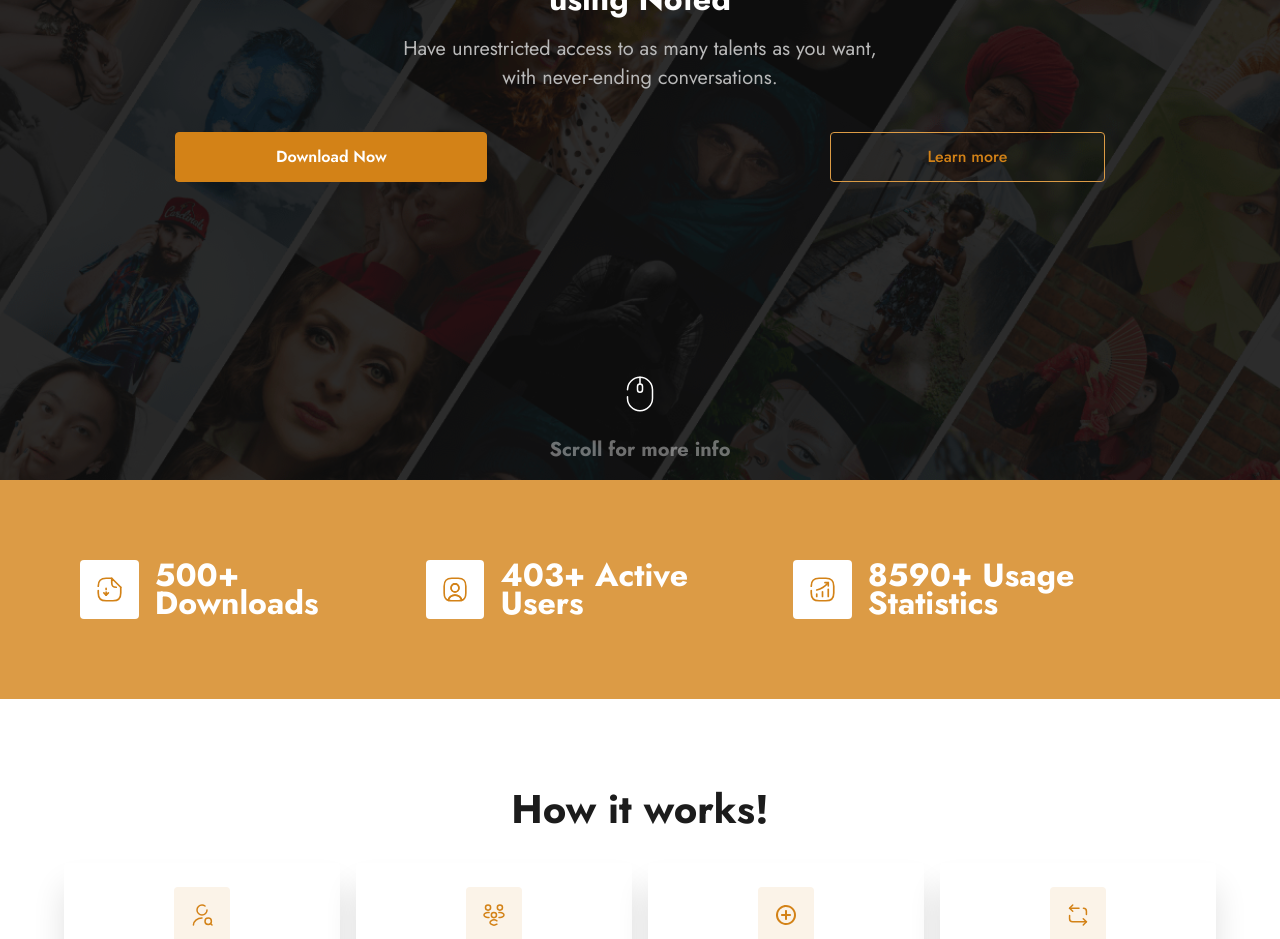
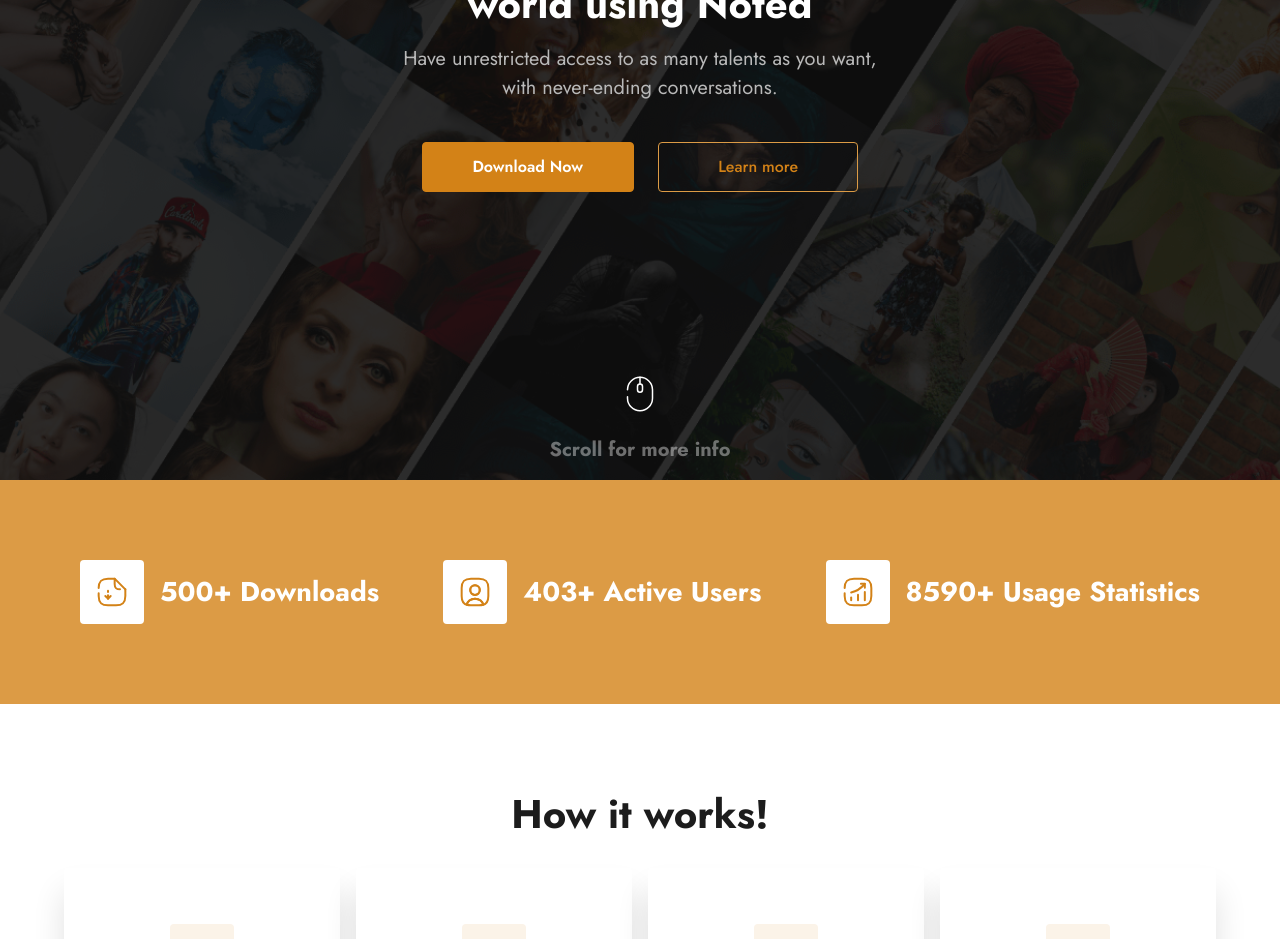
Before and after one commit to DigeetalHub/Noted-web, a Next.js app: page / in a window 1280 px wide. Shown: the part 320-1259 px from the top of the page. Built offline with nearby package versions, Linux system fonts and the light colour scheme.

Commit message:
[CHORE] Responsiveness for small laptops done

```diff
--- a/components/Footer.js
+++ b/components/Footer.js
@@ -11,8 +11,8 @@ const Footer = () => {
 
 	return (
 		<footer className="py-6 px-4 bg-brandPrimary900 mt-[3rem] fold:mt-[5.5rem] md:pt-[5.5rem]">
-			<div className="flex flex-col flex-wrap gap-[1.7rem] fold:gap-[2.5rem] text-center text-white dualFold:flex-row dualFold:justify-between dualFold:text-left dualFold:w-[90%] dualFold:mx-auto dualFold:gap-y-[4rem]">
-				<div className="flex flex-col dualFold:w-[33%] gap-[0.625rem] fold:gap-4">
+			<div className="flex flex-col flex-wrap gap-[1.7rem] fold:gap-[2.5rem] text-center text-white dualFold:flex-row dualFold:justify-between dualFold:text-left dualFold:w-[90%] dualFold:mx-auto dualFold:gap-y-[4rem] lg:w-[80%]">
+				<div className="flex flex-col dualFold:w-[33%] xl:w-[24%] gap-[0.625rem] fold:gap-4">
 					<Image src={Logo} alt="Website logo in the Footer" className="mx-auto dualFold:m-0 w-[57px] fold:w-[76px]" />
 					<p className="font-semibold text-[0.65rem] fold:text-[0.875rem] s22:text-base px-2 fold:px-4 dualFold:p-0 dualFold:font-normal">
 						Discover hidden talents around the world using Noted
--- a/components/IconText.js
+++ b/components/IconText.js
@@ -5,7 +5,7 @@ const IconText = ({ src, alt, text, className, textClassName, imgClassName, imgC
 	return (
 		<div className={`${className} flex flex-col`}>
 			<div className={`${imgClassName} p-[5px] fold:p-2 rounded w-[fit-content] mx-auto md:p-3 lg:p-4`}>
-					<Image src={src} alt={alt} className={`w-3 fold:w-auto 4k:w-[50px] aspect-square ${imgClass}`} />
+					<Image src={src} alt={alt} className={`w-3 fold:w-auto lg:w-[32px] 4k:w-[50px] aspect-square ${imgClass}`} />
 			</div>
 			<p className={textClassName}>{text}</p>
 		</div>
--- a/pages/index.js
+++ b/pages/index.js
@@ -51,7 +51,7 @@ export default function Home() {
 			<main className="snap-y scroll-pt-[2rem]" onScroll={scrollNav}>
 				<section className="bg-heroImg bg-no-repeat bg-cover bg-center h-auto fold:h-[84.5vh] s22:h-[82.5vh] i11Pro:h-[82vh] i13:h-[82.5vh] XR:h-[75vh] i14Max:h-[76vh] dualFold:h-[100vh] md:h-screen relative">
 					<div className="h-full pt-[2.9rem] fold:pt-0 bg-overlay flex flex-col items-center justify-end pb-[2.5rem] px-2 fold:px-4 md:justify-center">
-						<div className="flex flex-col gap-4 text-center mb-4 fold:mb-8 md:mb-10 dualFold:w-[60%] md:w-[79%] lg:w-[70%] xl:w-[55%]">
+						<div className="flex flex-col gap-4 text-center mb-4 fold:mb-8 md:mb-10 dualFold:w-[60%] md:w-[79%] fold2Full:w-[82%] xl:w-[58%]">
 							<Heading
 								firstContent={"Connect with"}
 								endContent={"from everywhere across the globe"}
@@ -61,7 +61,7 @@ export default function Home() {
 							<Heading
 								firstColoredContent={"Discover"}
 								endContent={"hidden creatives around the world using Noted"}
-								classes="font-bold text-white text-[2rem] bigScreen:text-[3.5rem] leading-[1.27] hidden md:block"
+								classes="font-bold text-white text-[2rem] fold2Full:text-[2.5rem] bigScreen:text-[3.5rem] leading-[1.27] hidden md:block"
 							/>
 							<Subheading
 								classes="text-neutrals200 s22:leading-[23.5px] i11Pro:leading-[25px] XR:leading-[25.5px] fold:text-[0.7rem] s22:text-[0.9rem] i11Pro:text-[0.9rem] i13:text-[1rem] i14Max:text-[1.1rem] hidden fold:block md:hidden"
@@ -73,14 +73,14 @@ export default function Home() {
 								content="Have unrestricted access to as many talents as you want, with never-ending conversations."
 							/>
 						</div>
-						<div className="flex flex-col md:flex-row justify-center gap-3 md:gap-6 fold:w-full md:w-full">
+						<div className="flex flex-col dualFold:flex-row justify-center gap-3 dualFold:gap-6 fold:w-full dualFold:w-[65%] md:w-[60%] lg:w-[50%] xl:w-[35%] mx-auto">
 							<Button
 								label="Download Now"
-								className="text-white py-[8px] fold:py-2 s22:py-3 mx-auto w-[92%] fold:w-[80%] border-[1px] border-brandPrimary500 bg-brandPrimary500 font-semibold rounded text-[0.65rem] fold:text-[0.75rem] s22:text-[1rem] dualFold:w-[50%] md:w-[22.5%] lg:w-[25%] xl:w-[25%] bigScreen:w-[15%] lg:hover:bg-transparent lg:hover:text-brandPrimary400 transition duration-300 ease-in-out] bigScreen:py-4 bigScreen:text-[1.5rem]"
+								className="text-white py-[8px] fold:py-2 s22:py-3 mx-auto w-[92%] fold:w-[80%] border-[1px] border-brandPrimary500 bg-brandPrimary500 font-semibold rounded text-[0.65rem] fold:text-[0.75rem] s22:text-[1rem] dualFold:w-[100%] md:w-[100%] lg:w-[85%] xl:w-[%] bigScreen:w-[15%] lg:hover:bg-transparent lg:hover:text-brandPrimary400 transition duration-300 ease-in-out] bigScreen:py-4 bigScreen:text-[1.5rem]"
 							/>
 							<Button
 								label="Learn more"
-								className="text-brandPrimary500 border-[1px] border-brandPrimary400 text-[0.65rem] fold:text-[0.75rem] s22:text-[1rem] py-2 fold:py-2 s22:py-[0.6875rem] w-full mx-auto fold:w-[80%] dualFold:w-[50%] md:w-[22%] px-6 rounded font-medium lg:hover:bg-brandPrimary400 lg:hover:text-white transition duration-300 ease-in-out]"
+								className="text-brandPrimary500 border-[1px] border-brandPrimary400 text-[0.65rem] fold:text-[0.75rem] s22:text-[1rem] py-2 fold:py-2 s22:py-[0.6875rem] w-full mx-auto fold:w-[80%] dualFold:w-[89%] md:w-[83%] lg:w-[80%] xl:w-[72%] px-6 rounded font-medium lg:hover:bg-brandPrimary400 lg:hover:text-white transition duration-300 ease-in-out]"
 							/>
 						</div>
 					</div>
@@ -105,28 +105,28 @@ export default function Home() {
 							className="lg:flex-row lg:items-center gap-2 fold:gap-4"
 							src={DocumentIcon}
 							imgClassName="bg-white"
-							textClassName="font-bold text-[0.75rem] fold:text-xl i11Pro:text-[1.25rem] text-white xl:text-[2rem] bigScreen:text-[2.2rem]"
+							textClassName="font-bold text-[0.75rem] fold:text-xl i11Pro:text-[1.25rem] text-white xl:text-[1.7rem] bigScreen:text-[2.2rem]"
 							alt="An icon representing downloads"
 							text="500+ Downloads"
-							imgClass="md:w-[28px]"
+							imgClass="md:w-[28px] lg:w-[32px]"
 						/>
 						<IconText
 							className="lg:flex-row lg:items-center gap-2 fold:gap-4"
 							src={User}
 							imgClassName="bg-white"
-							textClassName="font-bold text-[0.75rem] fold:text-xl i11Pro:text-[1.25rem] text-white xl:text-[2rem] bigScreen:text-[2.2rem]"
+							textClassName="font-bold text-[0.75rem] fold:text-xl i11Pro:text-[1.25rem] text-white xl:text-[1.7rem] bigScreen:text-[2.2rem]"
 							alt="An icon representing downloads"
 							text="403+ Active Users"
-							imgClass="md:w-[28px]"
+							imgClass="md:w-[28px] lg:w-[32px]"
 						/>
 						<IconText
 							className="lg:flex-row lg:items-center gap-2 fold:gap-4"
 							src={Stats}
 							imgClassName="bg-white"
-							textClassName="font-bold  text-[0.75rem] fold:text-xl i11Pro:text-[1.25rem] text-white xl:text-[2rem] bigScreen:text-[2.2rem]"
+							textClassName="font-bold  text-[0.75rem] fold:text-xl i11Pro:text-[1.25rem] text-white xl:text-[1.7rem] bigScreen:text-[2.2rem]"
 							alt="An icon representing downloads"
 							text="8590+ Usage Statistics"
-							imgClass="md:w-[28px]"
+							imgClass="md:w-[28px] lg:w-[32px]"
 						/>
 					</div>
 				</section>
@@ -139,21 +139,21 @@ export default function Home() {
 						classes="text-neutrals500 font-bold text-[2rem] lg:text-[2.5rem] mb-[1.5rem] hidden md:block bigScreen:text-[3.5rem]"
 						content="How it works!"
 					/>
-					<div className="grid dualFold:grid-cols-2 lg:grid-cols-3 xl:grid-cols-4 gap-4 bigScreen:w-[92%] bigScreen:mx-auto">
+					<div className="grid dualFold:grid-cols-2 lg:grid-cols-2 xl:grid-cols-4 gap-4 bigScreen:w-[92%] bigScreen:mx-auto">
 						<IconText
 							src={UserSearch}
 							alt="Icon explaining how users can search for other users"
 							text="Find any artists that your project could be missing"
-							textClassName="font-semibold text-[0.6rem] fold:text-[1rem] md:font-bold fold:px-3 xl:px-4 md:text-[1.25rem] lg:text-[1.4rem] xl:text-[1.5rem] bigScreen:text-[2rem]"
-							className="p-[0.8rem] fold:p-6 gap-4 fold:gap-6 bg-white shadow-card rounded transition duration-500 lg:hover:shadow-cardHover"
+							textClassName="font-semibold text-[0.6rem] fold:text-[1rem] md:font-bold fold:px-3 xl:px-4 md:text-[1.25rem] lg:text-[1.4rem] xl:text-[1.25rem] bigScreen:text-[2rem]"
+							className="p-[0.8rem] fold:p-6 gap-4 fold:gap-6 lg:py-[2rem] xl:py-[3.5rem] flex flex-col items-center justify-center bg-white shadow-card rounded transition duration-500 lg:hover:shadow-cardHover"
 							imgClassName="bg-brandPrimary50"
 						/>
 						<IconText
 							src={People}
 							alt="Icon explaining users can collaborate with other users"
 							text="Collaborate and discuss potential ideas and workings"
-							textClassName="font-semibold text-[0.6rem] fold:text-[1rem] md:font-bold fold:px-3 i13:px-0 i14Max:px-3 md:px-0 xl:px-2 md:text-[1.25rem] lg:text-[1.4rem] xl:text-[1.5rem] bigScreen:text-[2rem]"
-							className="p-[0.8rem] fold:p-6 gap-4 fold:gap-6 bg-white shadow-card rounded transition duration-500 lg:hover:shadow-cardHover"
+							textClassName="font-semibold text-[0.6rem] fold:text-[1rem] md:font-bold fold:px-3 i13:px-0 i14Max:px-3 md:px-0 xl:px-2 md:text-[1.25rem] lg:text-[1.4rem] xl:text-[1.25rem] bigScreen:text-[2rem]"
+							className="p-[0.8rem] fold:p-6 gap-4 fold:gap-6 lg:py-[2rem] xl:py-[3.5rem] flex flex-col items-center justify-center bg-white shadow-card rounded transition duration-500 lg:hover:shadow-cardHover"
 							imgClassName="bg-brandPrimary50"
 						/>
 
@@ -161,8 +161,8 @@ export default function Home() {
 							src={Plus}
 							alt="Icon explaining users can immediately start working with other users"
 							text="Create your next body of work with your newly found artists"
-							textClassName="font-semibold text-[0.6rem] fold:text-[1rem] md:font-bold md:text-[1.25rem] lg:text-[1.4rem] xl:text-[1.5rem] bigScreen:text-[2rem]"
-							className="p-[0.8rem] fold:p-6 gap-4 fold:gap-6 bg-white shadow-card rounded transition duration-500 lg:hover:shadow-cardHover"
+							textClassName="font-semibold text-[0.6rem] fold:text-[1rem] md:font-bold md:text-[1.25rem] lg:text-[1.4rem] xl:px-1 xl:text-[1.25rem] bigScreen:text-[2rem]"
+							className="p-[0.8rem] fold:p-6 gap-4 fold:gap-6 lg:py-[2rem] xl:py-[3.5rem] flex flex-col items-center justify-center bg-white shadow-card rounded transition duration-500 lg:hover:shadow-cardHover"
 							imgClassName="bg-brandPrimary50"
 						/>
 
@@ -170,8 +170,8 @@ export default function Home() {
 							src={Repeat}
 							alt="Icon explaining users can repeat the process whenever there's a project"
 							text="Repeat the process whenever there's a project"
-							textClassName="font-semibold text-[0.6rem] fold:text-[1rem] md:font-bold fold:px-3 i14Max:px-5 xl:px-4 md:text-[1.25rem] lg:text-[1.4rem] xl:text-[1.5rem] bigScreen:text-[2rem]"
-							className="p-[0.8rem] fold:p-6 gap-4 fold:gap-6 bg-white shadow-card rounded lg:col-start-2 xl:col-auto transition duration-500 lg:hover:shadow-cardHover"
+							textClassName="font-semibold text-[0.6rem] fold:text-[1rem] md:font-bold fold:px-3 i14Max:px-5 xl:px-0 md:text-[1.25rem] lg:text-[1.4rem] xl:text-[1.25rem] bigScreen:text-[2rem]"
+							className="p-[0.8rem] fold:p-6 gap-4 fold:gap-6 lg:py-[2rem] xl:py-[3.5rem] flex flex-col items-center justify-center bg-white shadow-card rounded lg:col-start-2 xl:col-auto transition duration-500 lg:hover:shadow-cardHover"
 							imgClassName="bg-brandPrimary50"
 						/>
 					</div>
@@ -191,7 +191,7 @@ export default function Home() {
 							content={`Noted is a tool designed for connecting creators on both a local and global scale. Whether you are looking for a videographer to shoot your next video, a vocalist for your next album or new producer for a different sound, Noted will help you find the talent your project may be missing. To simply put it, Noted is a place for creators everywhere to search, collaborate, and create.`}
 						/>
 						<Subheading
-							classes="hidden dualFold:block text-neutrals200 font-semibold md:pt-[2rem] md:text-[1.25rem] md:leading-[1.25] md:text-neutrals500 md:w-[60%] lg:text-[1.25rem] lg:w-[57%] lg:pt-[3rem] lg:text-left xl:w-[60%] xl:text-[1.5rem] bigScreen:text-[1.5rem] bigScreen:w-[65%]"
+							classes="hidden dualFold:block text-neutrals200 font-semibold md:pt-[2rem] md:text-[1.25rem] md:leading-[1.27] xl:leading-[1.36] md:text-neutrals500 md:w-[60%] lg:text-[1.25rem] lg:w-[57%] lg:pt-[3rem] lg:text-left xl:w-[56%] xl:text-[1.5rem] bigScreen:text-[1.5rem] bigScreen:w-[65%]"
 							content={`Are you looking for an easy way to discover, listen to, and share music? Look no further than our music application! Our app allows you to stream the latest hits, explore new genres, and create personalized playlists. With over 50 million tracks to choose from, you’ll never run out of music to enjoy. Plus, our app is simple and intuitive to use, so you can find your favorite songs quickly and without hassle. Download now and start listening to music that you love!`}
 						/>
 						<Image
```
